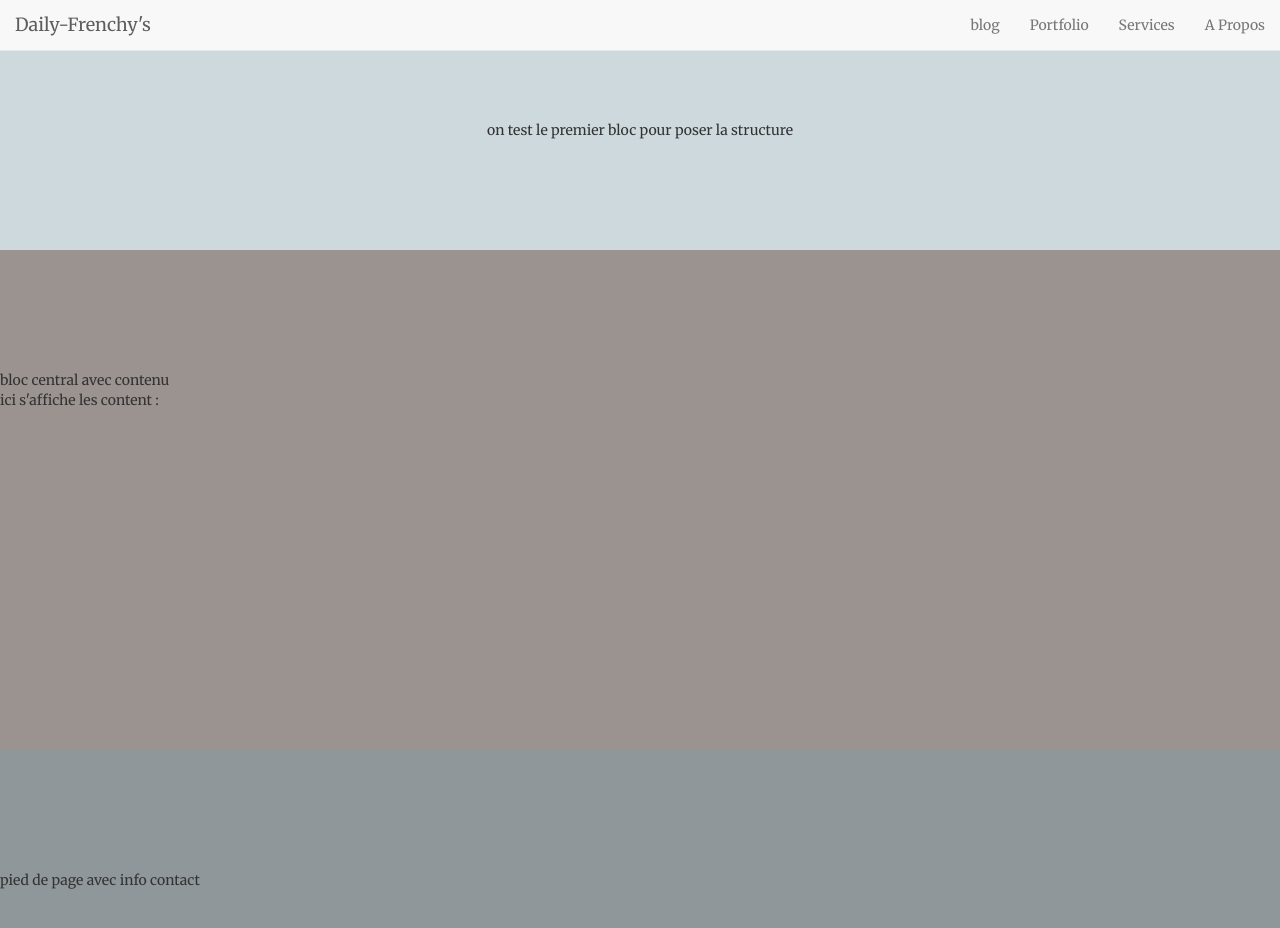
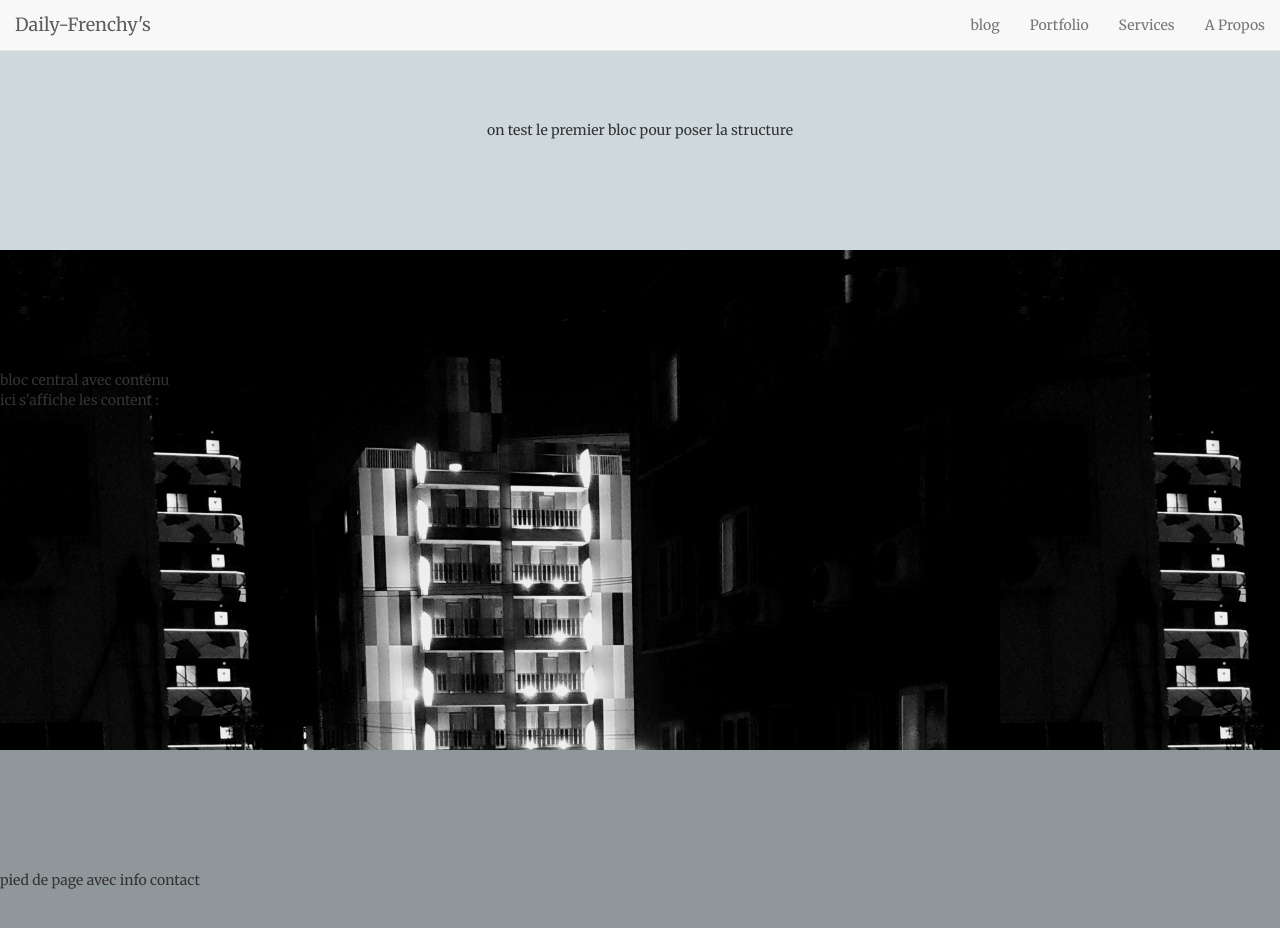
Before and after one commit to dailyfrenchy/news, a Jekyll site: the page built from index.html, in a window 1280 px wide and 1000 px high. Shown: the top 928 px of the window. Built offline with Jekyll 4.4.1, drawn with Linux system fonts in a browser that asks for light colours; some web fonts are replaced.

Commit message:
Update frenchy.css

```diff
--- a/css/frenchy.css
+++ b/css/frenchy.css
@@ -89,7 +89,7 @@ logo1 {
 .central {
     min-height: auto;
     margin-top: 0;
-    background-color: #9a9390;
+    background-image: url("/img/default/daily-frenchys-logo1-100x1300.jpg");
     padding: 100px 0;
     width: 100%;
     height: 500px;
```
